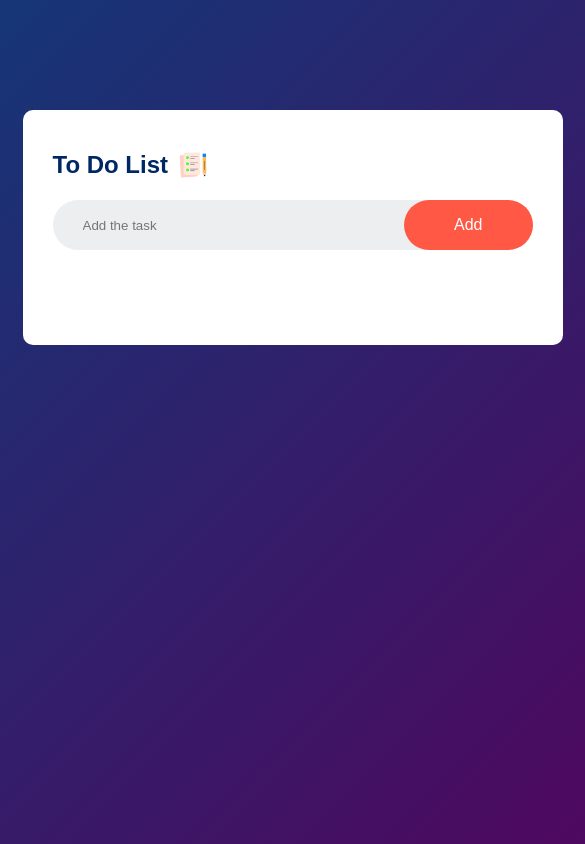
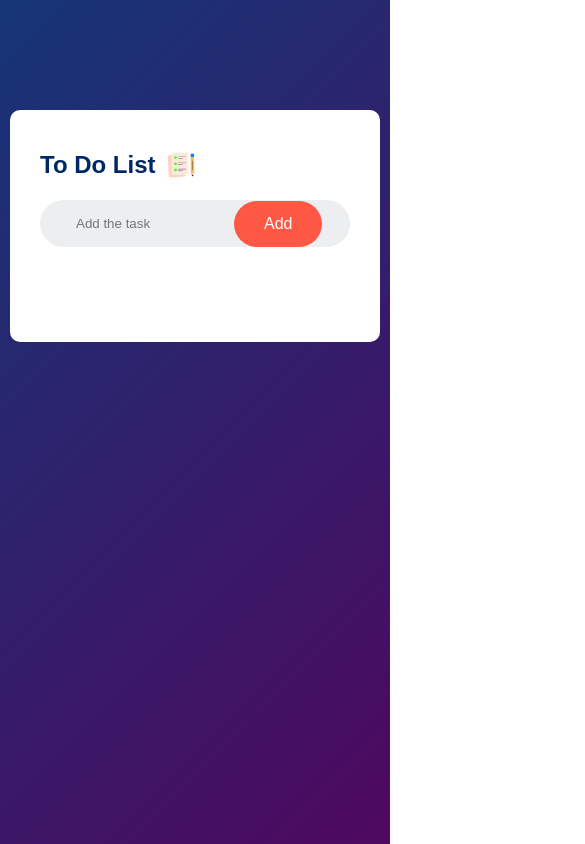
Before and after one commit to theRaj7/TO-DO, a plain HTML site: page index.html in a window 390 px wide. Shown: the whole page, 585 px wide, since content can reach past the window. Drawn offline with Linux system fonts and the light colour scheme.

Commit message:
Add files via upload

```diff
--- a/style.css
+++ b/style.css
@@ -6,7 +6,7 @@
 }
 
 .container{
-  width: 150%;
+  width: 100%;
   min-height: 100vh;
   background: linear-gradient(135deg,#153677,#4e085f);
   padding: 10px;
@@ -58,7 +58,38 @@ button{
   border-radius: 40px;
 }
 
+@media (min-width:320px) and (max-width:479px) {
+  .row{
+    display: flex;
+    align-items: center;
+    justify-content: space-between;
+    background: #edeef0;
+    border-radius: 30px;
+    padding-left: 20px;
+    margin-bottom: 25px;
+  }
+  input{
+    flex: 1;
+    border: none;
+    outline: none;
+    background: transparent;
+    padding: 16px;
+    font-weight: 12px;
+  }
+  button{
+    position: absolute;
+    left: 60%;
+    border: none;
+    outline: none;
+    padding: 14px 30px;
+    background: #ff5845;
+    color: #fff;
+    font-size: 16px;
+    cursor: pointer;
+    border-radius: 40px;
+  }
 
+}
 ul li{
   list-style: none;
   font-size: 17px;
```
